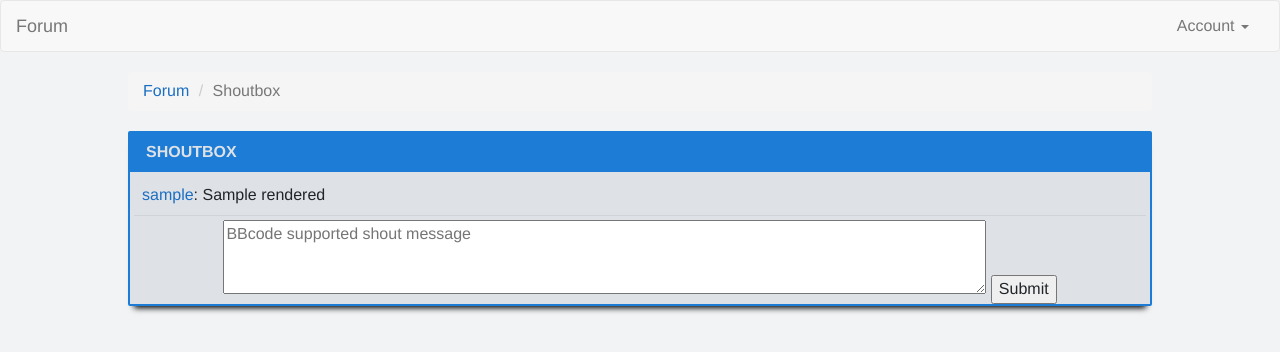
After one commit to Punkweb/punkweb-boards, a Django app: template templates/pages/shoutbox.html in a window 1280 px wide. The commit adds this page. Shown: the top 352 px of the page. Run offline with Django 3.2, Linux system fonts and the light colour scheme; the template is opened without the code that fills it: most values are stand-ins (such as "Sample title", 1, 10 or a date in 2020); some libraries are stand-ins or nearby versions.

Commit message:
Added a shoutbox page.

```diff
--- a/forum_backend/urls.py
+++ b/forum_backend/urls.py
@@ -18,12 +18,12 @@ from django.contrib import admin
 from django.contrib.staticfiles.urls import static, staticfiles_urlpatterns
 
 from forum_backend import settings
-from apps.users.views import EmailUserViewSet
 from forum_backend.views import HomePage, ParentCategoryPage, ChildCategoryPage, \
-    PostPage, MyProfilePage, ProfilePage, ProfileSettingsPage
+    PostPage, MyProfilePage, ProfilePage, ProfileSettingsPage, ShoutboxPage
 
 urlpatterns = [
     url(r'^$', HomePage.as_view(), name='home'),
+    url(r'^shoutbox/$', ShoutboxPage.as_view(), name='shoutbox'),
     url(r'^me/$', MyProfilePage.as_view(), name='me'),
     url(r'^profile_settings/$', ProfileSettingsPage.as_view(), name='profile_settings'),
     url(r'^profile/(?P<uuid>[^/]+)/$', ProfilePage.as_view(), name='profile'),
--- /dev/null
+++ b/templates/pages/shoutbox.html
@@ -0,0 +1,32 @@
+{% extends 'base.html' %}
+{% load static %}
+{% load bbcode_tags %}
+
+{% block title %}Shoutbox{% endblock %}
+
+{% block content %}
+
+<div class="pageContent">
+  <ol class="breadcrumb">
+    <li><a href="{% url 'home' %}">Forum</a></li>
+    <li class="active">Shoutbox</li>
+  </ol>
+  <div class="card">
+    <div class="card__title">
+      <a href="/">Shoutbox</a>
+    </div>
+    <div class="card__body" style="padding: .25rem;">
+    {% for shout in shouts %}
+      <div style="padding: .5rem; border-bottom: 1px solid #ced4da;">
+        <a href="{% url 'profile' shout.user.id %}">{{shout.user.username}}</a>: {{shout.content.rendered}}
+      </div>
+    {% endfor %}
+    </div>
+    <div class="card__footer">
+      <textarea name="name" rows="3" cols="80" placeholder="BBcode supported shout message"></textarea>
+      <input type="button" name="name" value="Submit">
+    </div>
+  </div>
+</div>
+
+{% endblock %}
```
Also changed, not shown: apps/users/serializers.py (deleted, +0 -16 lines), apps/users/views.py (deleted, +0 -10 lines), forum_backend/views.py (+11 -9 lines), templates/pages/home.html (+5 -3 lines), apps/board/urls.py (added).
